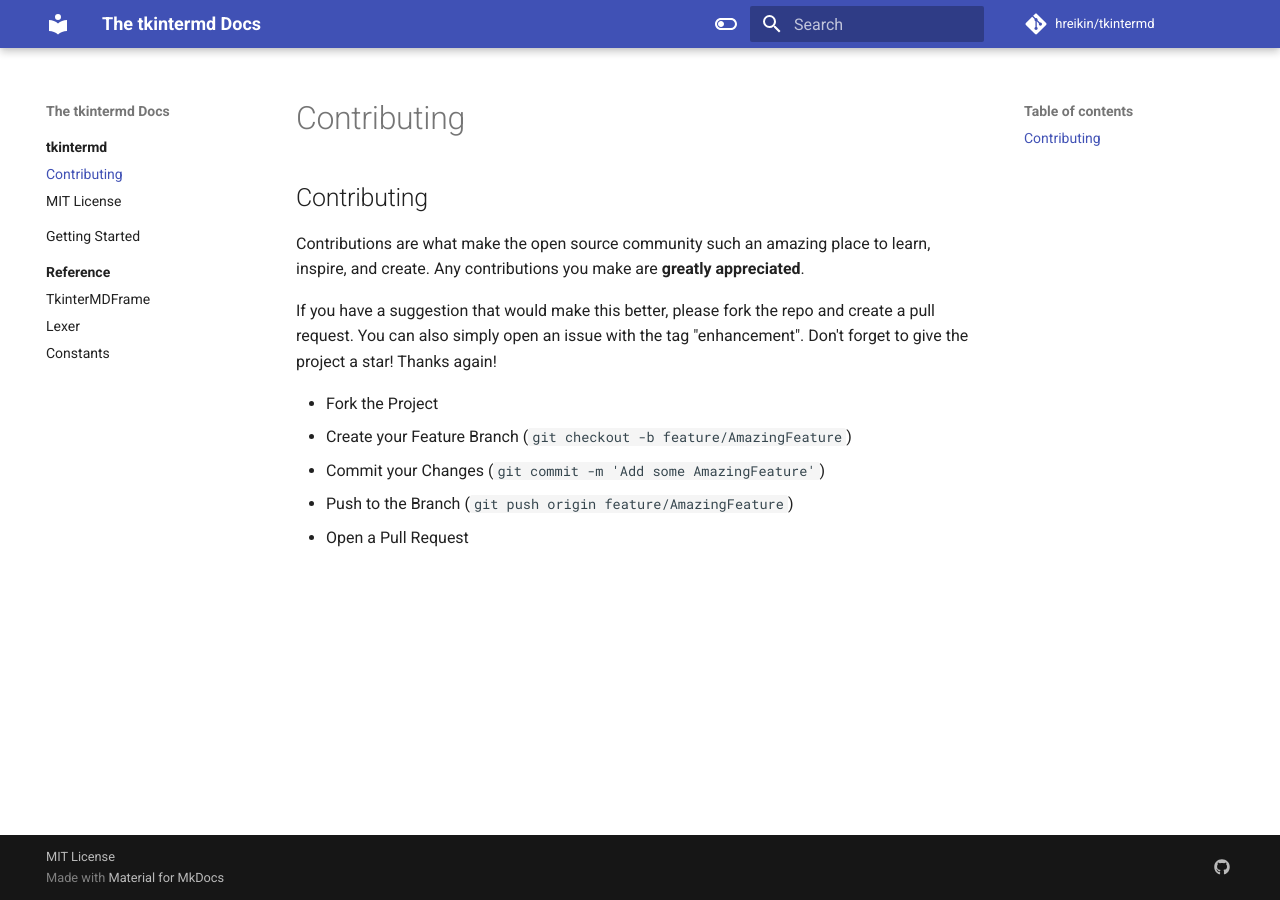
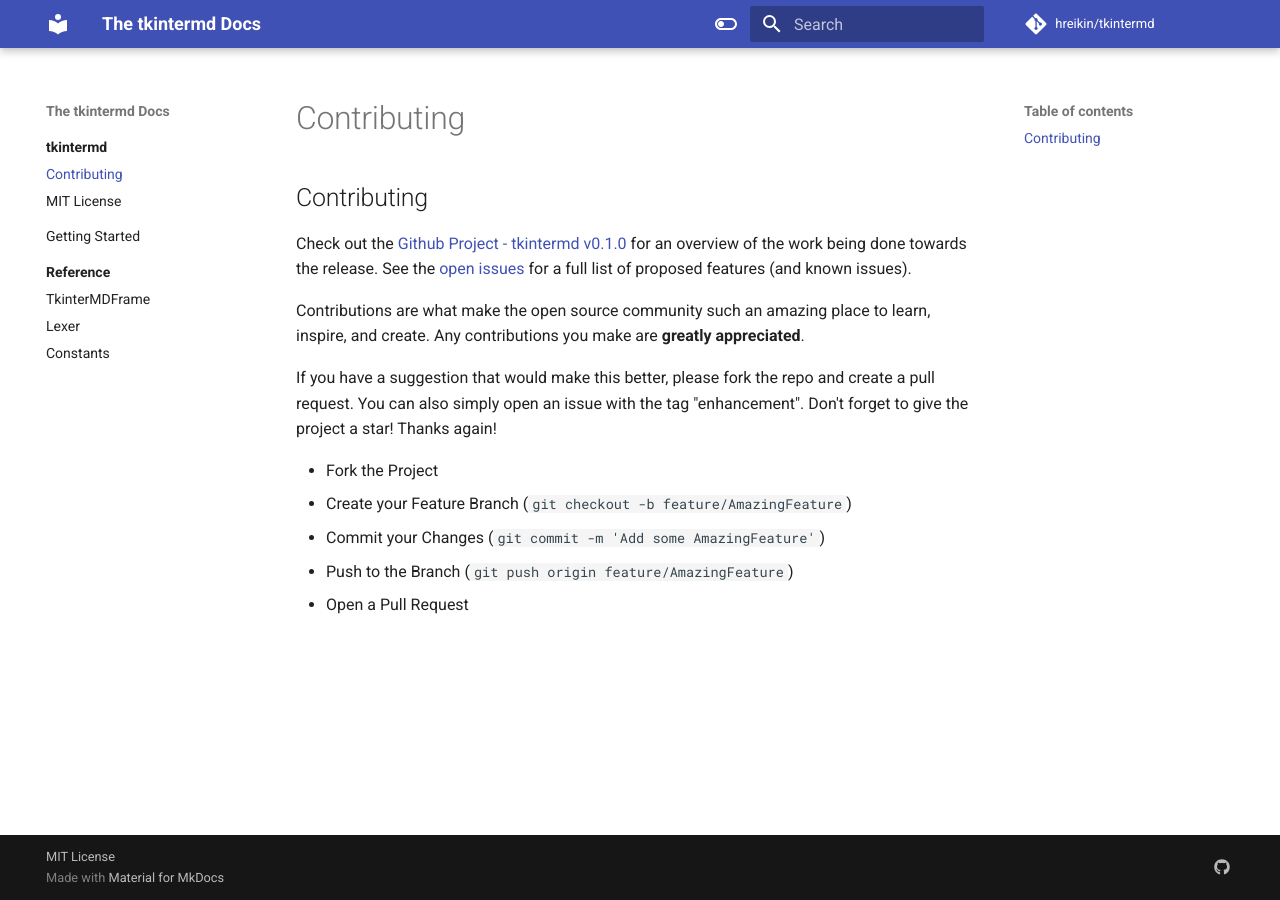
Before and after one commit to hreikin/tkintermd, an MkDocs documentation site: the page built from docs/contributing-to-tkintermd.md, in a window 1280 px wide. Built offline with MkDocs 1.6.1 and Material for MkDocs 9.7.7, drawn with Linux system fonts in a browser that asks for light colours; comment, search, counter and statistics services are not loaded.

Commit message:
Add Github project link to docs and project README.

```diff
--- a/docs/contributing-to-tkintermd.md
+++ b/docs/contributing-to-tkintermd.md
@@ -5,6 +5,9 @@ authors:
     - hreikin
 ---
 ## Contributing
+
+Check out the [Github Project - tkintermd v0.1.0](https://github.com/users/hreikin/projects/1/) for an overview of the work being done towards the release.
+See the [open issues](https://github.com/hreikin/tkintermd/issues) for a full list of proposed features (and known issues).
 
 Contributions are what make the open source community such an amazing place to learn, inspire, and create. Any contributions you make are **greatly appreciated**.
 
```
Also changed, not shown: README.md (+1 -0 lines).
